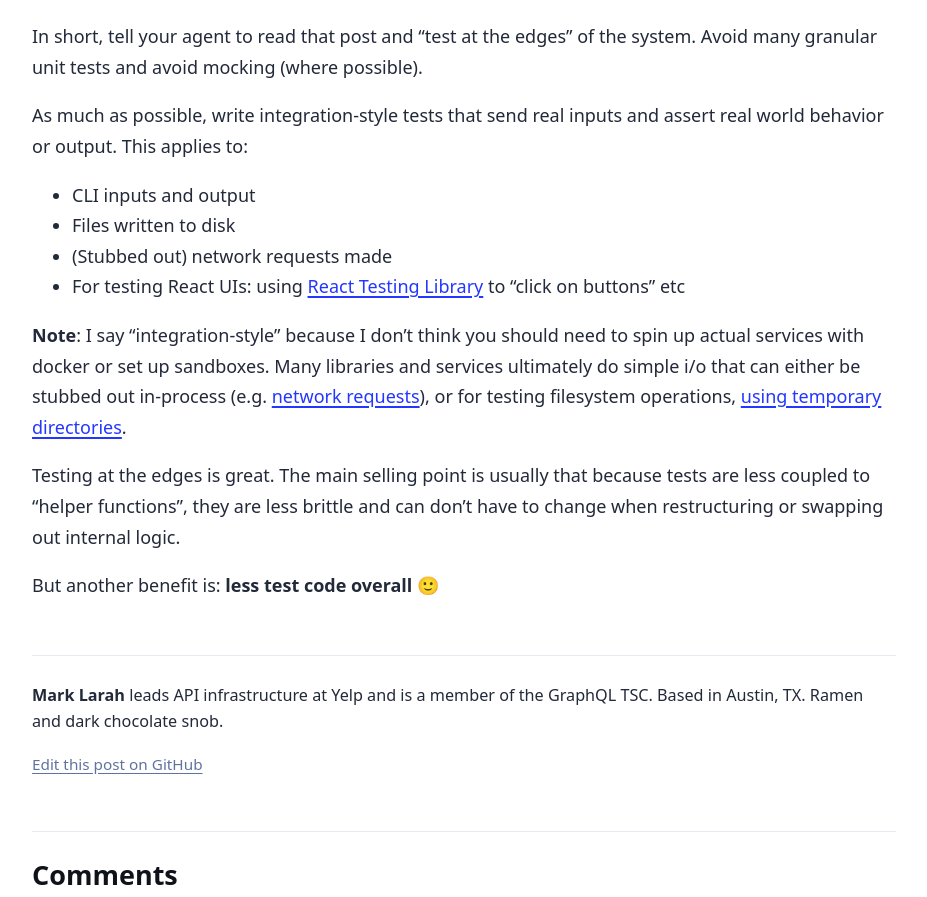
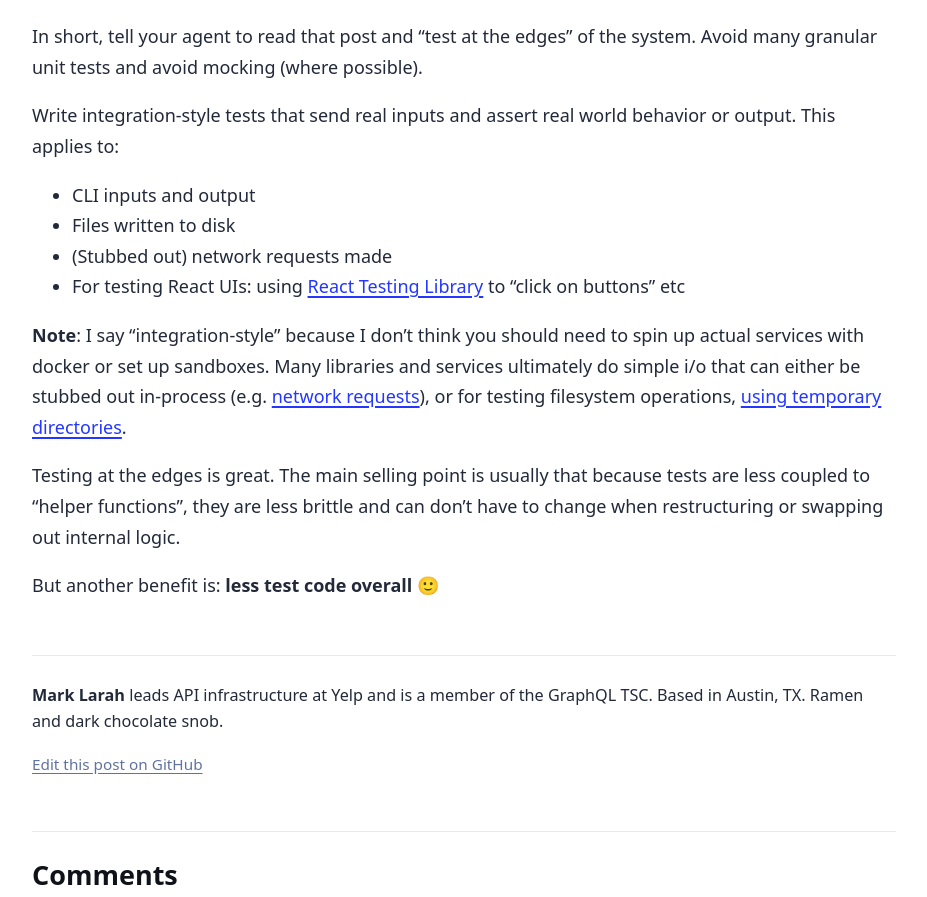
Before and after one commit to magicmark/blog.larah.me, an Astro site: page /test-slop in a window 1280 px wide. Shown: the part 1991-2888 px from the top of the page, without its empty margins (176-1103 px from the left). Built offline with nearby package versions, Linux system fonts and the light colour scheme; Astro itself is replaced by a stand-in of ours; some packages are replaced by stand-ins of ours.

Commit message:
Clarify testing approach in blog post
Rephrase sentence to improve clarity.

```diff
--- a/src/content/blog/test-slop.md
+++ b/src/content/blog/test-slop.md
@@ -61,7 +61,7 @@ I’ll refer to a classic KCD blog post for guidance here:
 In short, tell your agent to read that post and “test at the edges” of the
 system. Avoid many granular unit tests and avoid mocking (where possible).
 
-As much as possible, write integration-style tests that send real inputs and
+Write integration-style tests that send real inputs and
 assert real world behavior or output. This applies to:
   - CLI inputs and output
   - Files written to disk
```
